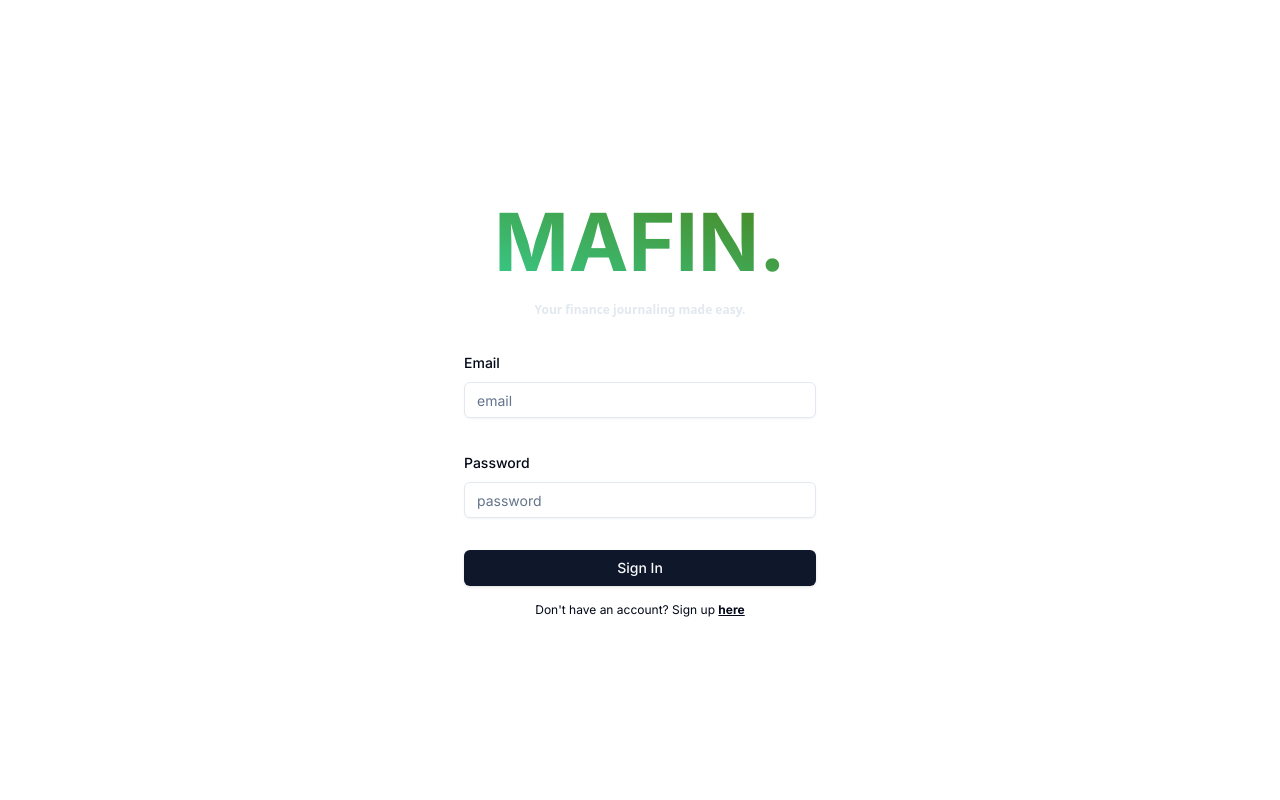
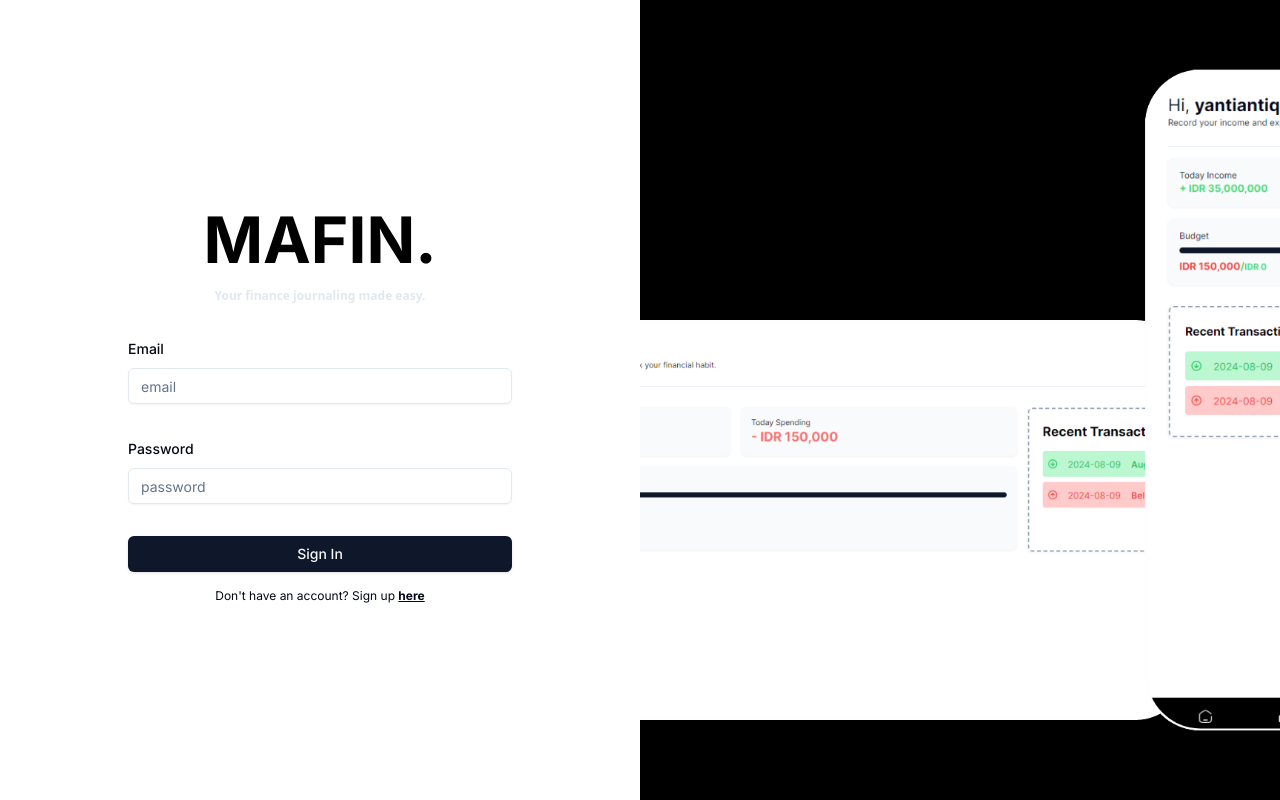
Before and after one commit to theotheobeats/mafin, a Next.js app: page /sign-in in a window 1280 px wide. Built offline with nearby package versions, Linux system fonts and the light colour scheme; no server answers.

Commit message:
login page update

```diff
--- a/app/(auth)/sign-in/page.tsx
+++ b/app/(auth)/sign-in/page.tsx
@@ -27,7 +27,7 @@ const SignIn = () => {
 	}
 
 	return (
-		<section className="mx-auto my-auto w-[30rem] p-16 rounded-2xl">
+		<section className="">
 			<AuthForm type="/sign-in" />
 		</section>
 	);
--- a/app/(auth)/sign-up/page.tsx
+++ b/app/(auth)/sign-up/page.tsx
@@ -5,7 +5,7 @@ import React from "react";
 
 const SignUp = () => {
 	return (
-		<section className="mx-auto my-auto w-[30rem] p-16">
+		<section>
 			<AuthForm type="/sign-up" />
 		</section>
 	);
--- a/components/AuthForm.tsx
+++ b/components/AuthForm.tsx
@@ -19,6 +19,7 @@ import { login, signup } from "@/lib/actions/auth.action";
 import { useState } from "react";
 import toast from "react-hot-toast";
 import { useRouter } from "next/navigation";
+import Image from "next/image";
 
 const AuthForm = ({ type }: { type: string }) => {
 	const formSchema = authFormSchema(type);
@@ -57,18 +58,21 @@ const AuthForm = ({ type }: { type: string }) => {
 	}
 
 	return (
-		<>
-			<div className="text-[5rem] text-center font-bold mb-8">
-				<h1 className="bg-gradient-to-tr from-emerald-400 to-lime-700 text-transparent bg-clip-text">
-					MAFIN.
-				</h1>
+		<div className="flex h-screen items-center justify-center overflow-hidden">
+			<div className="flex w-full h-screen">
+				<div className="md:w-1/2">
+					<div className="w-[24rem] items-center mx-auto my-auto mt-48">
+						<div className="text-[4rem] text-center font-bold mb-8">
+							<h1 className="text-black">MAFIN.</h1>
 							<p className="text-xs text-slate-200 font-sans">
 								Your finance journaling made easy.
 							</p>
 						</div>
 
 						<Form {...form}>
-				<form onSubmit={form.handleSubmit(onSubmit)} className="space-y-8">
+							<form
+								onSubmit={form.handleSubmit(onSubmit)}
+								className="space-y-8">
 								{type === "/sign-up" && (
 									<FormField
 										control={form.control}
@@ -104,7 +108,11 @@ const AuthForm = ({ type }: { type: string }) => {
 										<FormItem>
 											<FormLabel>Password</FormLabel>
 											<FormControl>
-									<Input type="password" placeholder="password" {...field} />
+												<Input
+													type="password"
+													placeholder="password"
+													{...field}
+												/>
 											</FormControl>
 											<FormMessage />
 										</FormItem>
@@ -112,7 +120,10 @@ const AuthForm = ({ type }: { type: string }) => {
 								/>
 								{type === "/sign-in" ? (
 									<div>
-							<Button type="submit" className="w-full" disabled={isLoading}>
+										<Button
+											type="submit"
+											className="w-full"
+											disabled={isLoading}>
 											Sign In
 										</Button>
 										<p className="text-center mt-4 text-xs">
@@ -126,7 +137,10 @@ const AuthForm = ({ type }: { type: string }) => {
 									</div>
 								) : (
 									<div>
-							<Button type="submit" className="w-full" disabled={isLoading}>
+										<Button
+											type="submit"
+											className="w-full"
+											disabled={isLoading}>
 											Sign Up
 										</Button>
 										<p className="text-center mt-4 text-xs">
@@ -141,7 +155,17 @@ const AuthForm = ({ type }: { type: string }) => {
 								)}
 							</form>
 						</Form>
-		</>
+					</div>
+				</div>
+				<Image
+					src="/images/login.png"
+					alt="login image"
+					width={3000}
+					height={3000}
+					className="hidden w-1/2 object-cover md:block"
+				/>
+			</div>
+		</div>
 	);
 };
 
```
Also changed, not shown: public/images/login.png (added). Lines whose indentation alone changed are shown as unchanged.
